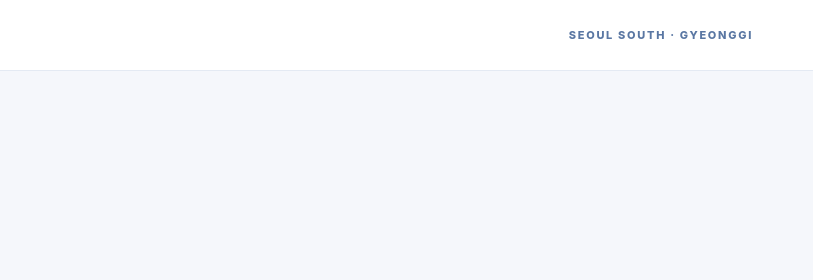
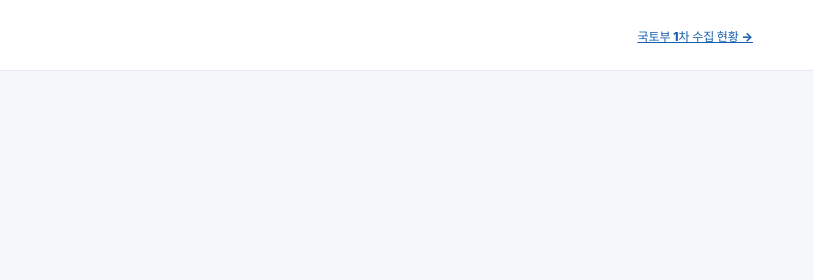
Before and after one commit to sysjkwon3006-ui/apartment-radar, a plain HTML site: page index.html in a window 1280 px wide. Shown: the top 280 px of the page, 467-1280 px from the left. Drawn offline with Linux system fonts and the light colour scheme.

Commit message:
Link dashboard to MOLIT first-source audit screen

```diff
--- a/index.html
+++ b/index.html
@@ -10,7 +10,7 @@
 <body>
   <a class="skip" href="#main">본문 바로가기</a>
   <header class="site-header">
-    <div class="wrap header-flex"><div class="brand"><span class="logo" aria-hidden="true">⌂</span><span>Apartment <strong>Radar</strong></span></div><span class="micro">SEOUL SOUTH · GYEONGGI</span></div>
+    <div class="wrap header-flex"><div class="brand"><span class="logo" aria-hidden="true">⌂</span><span>Apartment <strong>Radar</strong></span></div><nav aria-label="데이터 메뉴"><a class="text-btn" href="./primary.html">국토부 1차 수집 현황 →</a></nav></div>
   </header>
   <main id="main" class="wrap">
     <section class="hero">
```
